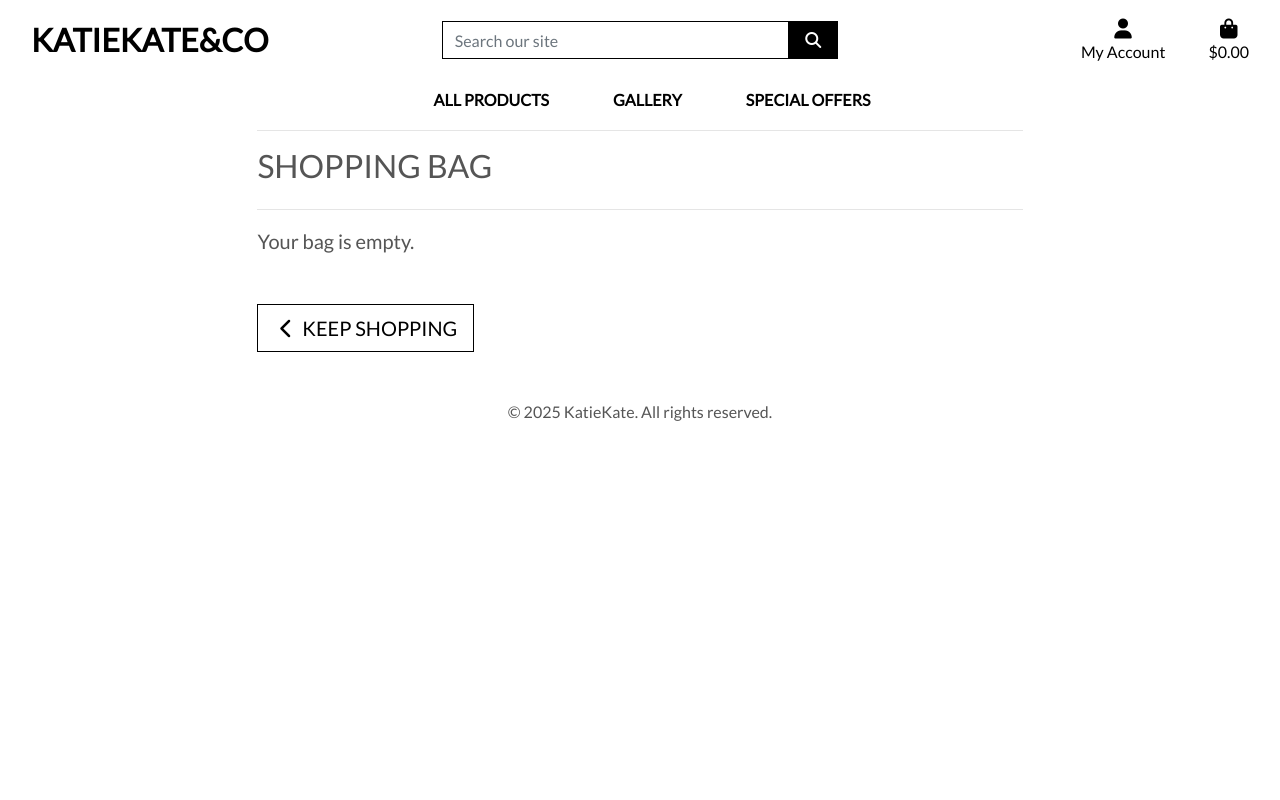
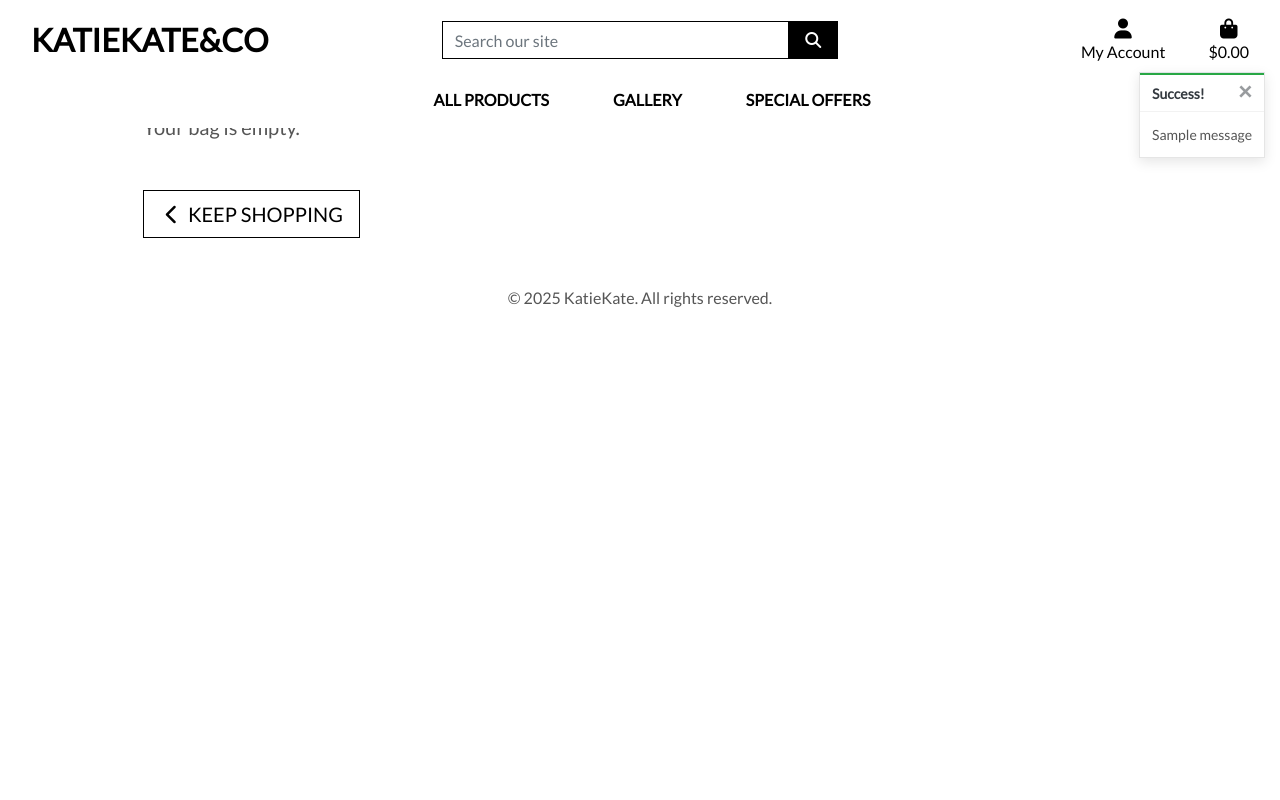
Before and after one commit to amegeddon/KatieKate, a Django app: page /bag/ in a window 1280 px wide. Run offline with Django 3.2, Linux system fonts and the light colour scheme; tables that the repository leaves empty hold one stand-in row (values such as "Sample post"); one stand-in notice (Sample message) is shown; some libraries are stand-ins or nearby versions.

Commit message:
Implement toast notifications using Django messages in bag views

```diff
--- a/bag/views.py
+++ b/bag/views.py
@@ -1,4 +1,7 @@
-from django.shortcuts import render, redirect, reverse, HttpResponse
+from django.shortcuts import render, redirect, reverse, HttpResponse, get_object_or_404
+from django.contrib import messages
+
+from products.models import Product
 
 # Create your views here.
 
@@ -10,14 +13,19 @@ def view_bag(request):
 def add_to_bag(request, item_id):
     """ Add a quantity of the specified product to the shopping bag """
 
+
+    product = get_object_or_404(Product, pk=item_id)
+
     quantity = int(request.POST.get('quantity'))
     redirect_url = request.POST.get('redirect_url')
     bag = request.session.get('bag', {})
 
     if item_id in list(bag.keys()):
         bag[item_id] += quantity
+        messages.success(request, f'Updated {product.name} quantity to {bag[item_id]}')
     else:
         bag[item_id] = quantity
+        messages.success(request, f'Added {product.name} to your bag')
 
     request.session['bag'] = bag
     print(request.session['bag'])
@@ -27,13 +35,17 @@ def add_to_bag(request, item_id):
 def adjust_bag(request, item_id):
     """ Adjust the quantity of the specified product to the specified amount """
 
+    product = get_object_or_404(Product, pk=item_id)
     quantity = int(request.POST.get('quantity'))
     bag = request.session.get('bag', {})
 
     if quantity > 0:
         bag[item_id] = quantity
+        messages.success(request, f'Updated {product.name} quantity to {bag[item_id]}')
+
     else:
         bag.pop(item_id, None)
+        messages.success(request, f'Removed {product.name} from your bag')
 
     request.session['bag'] = bag
     return redirect(reverse('view_bag'))
@@ -41,13 +53,17 @@ def adjust_bag(request, item_id):
 
 def remove_from_bag(request, item_id):
     """ Remove the item from the shopping bag """
+
+    product = get_object_or_404(Product, pk=item_id)
     try:
         bag = request.session.get('bag', {})
 
         bag.pop(item_id, None)
+        messages.success(request, f'Removed {product.name} from your bag')
 
         request.session['bag'] = bag
         return HttpResponse(status=200)
 
     except Exception as e:
+        messages.error(request, f'Error removing item: {e}')
         return HttpResponse(status=500)
--- a/katiekate/settings.py
+++ b/katiekate/settings.py
@@ -167,3 +167,5 @@ FREE_DELIVERY_THRESHOLD = 50 #delete this and adjust contexts.py appropiately
 # https://docs.djangoproject.com/en/3.2/ref/settings/#default-auto-field
 
 DEFAULT_AUTO_FIELD = 'django.db.models.BigAutoField'
+
+MESSAGE_STORAGE = 'django.contrib.messages.storage.session.SessionStorage'
--- a/static/css/base.css
+++ b/static/css/base.css
@@ -166,6 +166,23 @@ a.category-badge>span.badge:hover {
 }
 
 
+/* ------------------------------- bootstrap toasts */
+
+.message-container {
+    position: fixed;
+    top: 72px;
+    right: 15px;
+    z-index: 99999999999;
+}
+
+.custom-toast {
+    overflow: visible;
+}
+
+.toast-capper {
+    height: 2px;
+}
+
 /* -------------------------------- Media Queries */
 
 /* Slightly larger container on xl screens */
--- a/templates/base.html
+++ b/templates/base.html
@@ -116,19 +116,24 @@
     </div>
   </header>
 
-  <main class="container mt-5">
-    {% if messages %}
-    <div class="message-container">
+  {% if messages %}
+  <div class="message-container">
+
       {% for message in messages %}
-      <div class="alert alert-{{ message.tags }} alert-dismissible fade show" role="alert">
-        {{ message }}
-        <button type="button" class="close" data-dismiss="alert" aria-label="Close">
-          <span aria-hidden="true">&times;</span>
-        </button>
-      </div>
+          {% with message.level as level %}
+              {% if level == 40 %}
+                  {% include 'includes/toasts/toast_error.html' %}
+              {% elif level == 30 %}
+                  {% include 'includes/toasts/toast_warning.html' %}
+              {% elif level == 25 %}
+                  {% include 'includes/toasts/toast_success.html' %}
+              {% else %}
+                  {% include 'includes/toasts/toast_info.html' %}
+              {% endif %}
+          {% endwith %}
       {% endfor %}
-    </div>
-    {% endif %}
+  </div>
+  {% endif %}
 
     {% block content %}
 
@@ -142,6 +147,11 @@
   {% endblock %}
 
   {% block postloadjs %}
+
+  <script type="text/javascript">
+    $('.toast').toast('show');
+  </script>
+
   {% endblock %}
 
 </body>
--- /dev/null
+++ b/templates/includes/toasts/toast_success.html
@@ -0,0 +1,13 @@
+<div class="toast custom-toast rounded-0 border-top 0" data-autohide="false">
+    <div class="arrow-up arrow-success"></div>
+    <div class="w-100 toast-capper bg-success"></div>
+    <div class="toast-header bg-white text-dark">
+        <strong class="mr-auto">Success!</strong>
+        <button type="button" class="ml-2 mb-1 close text-dark" data-dismiss="toast" aria-label="Close">
+            <span aria-hidden="true">&times;</span>
+        </button>
+    </div>
+    <div class="toast-body bg-white">
+        {{ message }}
+    </div>
+</div>
```
Also changed, not shown: templates/includes/toasts/toast_error.html (added, +13 -0 lines), templates/includes/toasts/toast_info.html (added, +13 -0 lines), templates/includes/toasts/toast_warning.html (added, +13 -0 lines).
